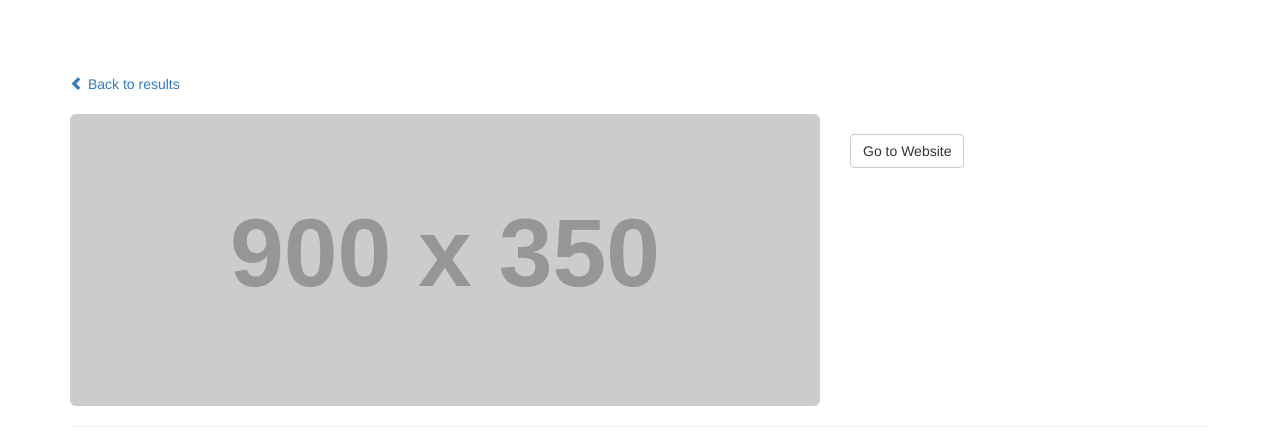
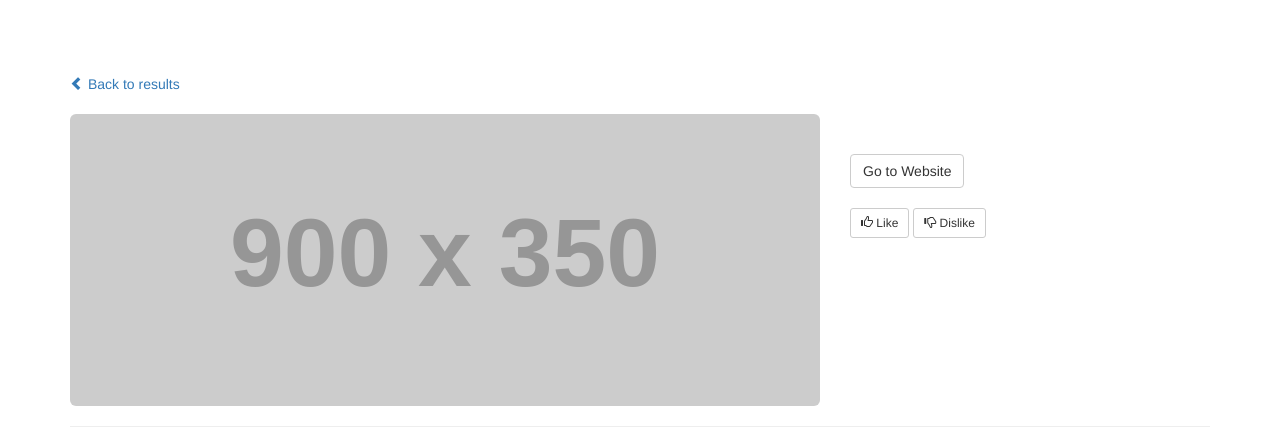
Before and after one commit to aliu899/beermecs411, a Flask app: template templates/detailed-result.html in a window 1280 px wide. Shown: the part 51-488 px from the top of the page. Run offline with Flask 2, Linux system fonts and the light colour scheme; the template is opened without the code that fills it, so the values that code supplies are empty; grey boxes labelled with a size stand in for pictures from a placeholder-image service; some libraries are stand-ins or nearby versions.

Commit message:
Added llike and dislike buttons

```diff
--- a/templates/detailed-result.html
+++ b/templates/detailed-result.html
@@ -8,6 +8,7 @@
 <body>
 <!-- Bootstrap Core CSS -->
 <link href="../static/css/bootstrap.min.css" rel="stylesheet">
+
 
 <!-- Custom CSS -->
 <style>
@@ -62,9 +63,21 @@
             <h3>{{store_name}}</h3>
             <h3>{{beer_price}}</h3>
             <p>{{beer_description}}</p>
+            <br>
             <a class="btn btn-default" href="#">Go to Website</a>
         </div>
         <!-- /.col-md-4 -->
+    <div class="col-md-4">
+        <br>
+        <!--<p><span class="glyphicon glyphicon-thumbs-up fa-lg"></span>&nbsp&nbsp&nbsp<span class="glyphicon glyphicon-thumbs-down fa-2x"></span></p>-->
+        <button type="button" class="btn btn-default btn-sm">
+          <span class="glyphicon glyphicon-thumbs-up"></span> Like
+        </button>
+        <button type="button" class="btn btn-default btn-sm">
+          <span class="glyphicon glyphicon-thumbs-down"></span> Dislike
+        </button>
+    </div>
+
     </div>
     <!-- /.row -->
 
```
